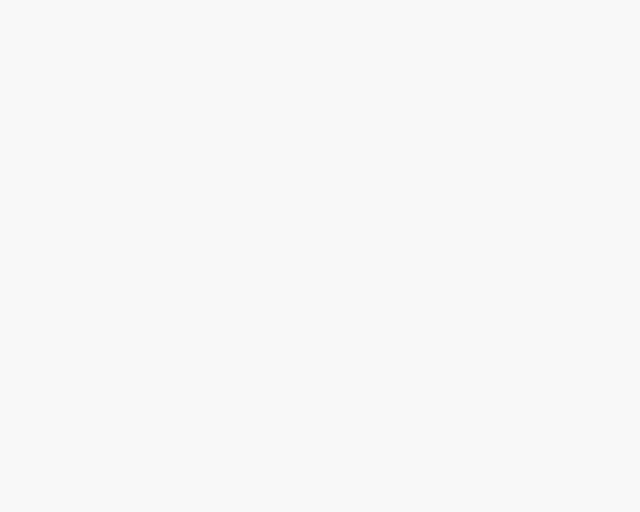
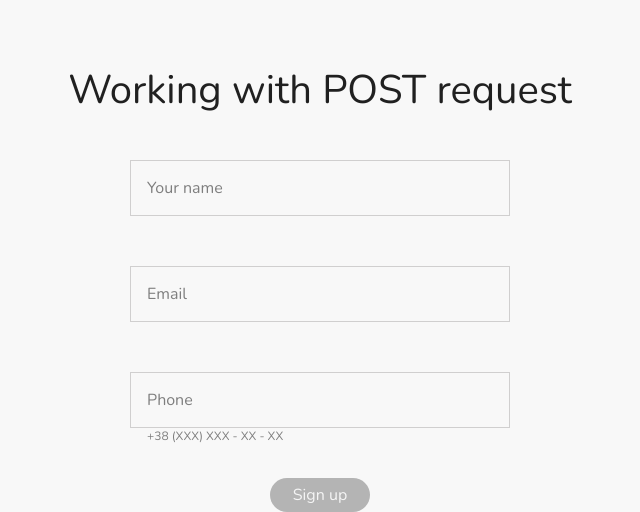
Before and after one commit to ksalpern/abz.test-task, a React (Create React App) app: page / in a window 1280 px wide. Shown: the part 1094-1606 px from the top of the page, without its empty margins (320-960 px from the left). Before the commit the page ends 1024 px from the top, so only its background shows below. Built offline with nearby package versions, Linux system fonts and the light colour scheme; no server answers.

Commit message:
add Form

```diff
--- a/src/App.js
+++ b/src/App.js
@@ -4,6 +4,7 @@ import Header from "./components/Header/Header";
 import Users from "./components/Users/Users";
 import './variables.scss'
 import axios from "axios";
+import Form from "./components/Form/Form";
 
 function App() {
   const [users, setUsers] = useState([]);
@@ -13,7 +14,7 @@ function App() {
   useEffect(() => {
     axios
       .get(
-        `https://frontend-test-assignment-api.abz.agency/api/v1/users?page=${page}&count=5`
+        `https://frontend-test-assignment-api.abz.agency/api/v1/users?page=${page}&count=6`
       )
       .then((res) => {
         console.log(res.data.users);
@@ -43,6 +44,7 @@ function App() {
       <Header />
       <Banner />
       <Users users={users} />
+      <Form />
     </div>
   );
 }
--- a/src/components/Form/Form.js
+++ b/src/components/Form/Form.js
@@ -0,0 +1,22 @@
+import React from 'react'
+import Button from '../UIcomponents/Button/Button'
+import Input from '../UIcomponents/Input/Input'
+import './Form.scss'
+
+const Form = () => {
+  return (
+    <div id='signUp' className='form'>
+      <div className="container">
+        <h2>Working with POST request</h2>
+        <form action="#">
+          <Input inputLabel='Your name' inputClass='' />
+          <Input inputLabel='Email' inputClass='' />
+          <Input inputLabel='Phone' inputClass='' inputHelperText='+38 (XXX) XXX - XX - XX' />
+          <Button buttonType='submit' buttonText='Sign up' buttonClass='btn disabled' buttonLink='#' />
+        </form>
+      </div>
+    </div>
+  )
+}
+
+export default Form
--- a/src/components/Form/Form.scss
+++ b/src/components/Form/Form.scss
@@ -0,0 +1,22 @@
+.form {
+
+  // background-color: rgba(255, 0, 0, 0.311);
+  form {
+    display: flex;
+    flex-direction: column;
+    gap: var(--defaultGap);
+    align-items: center;
+  }
+
+  button {
+    // margin-top: var(--defaultGap);
+  }
+}
+
+@media (min-width: 320px) {}
+
+@media (min-width: 768px) {}
+
+@media (min-width: 1024px) {}
+
+@media (min-width: 1170px) {}
--- a/src/components/UIcomponents/Button/Button.js
+++ b/src/components/UIcomponents/Button/Button.js
@@ -1,9 +1,9 @@
 import React from 'react'
 import './Button.scss'
 
-const Button = ({ buttonLink, buttonClass, buttonText }) => {
+const Button = ({ buttonLink, buttonClass, buttonText,buttonType }) => {
   return (
-    <button className={buttonClass}>
+    <button type={buttonType} className={buttonClass}>
       <a href={buttonLink}>{buttonText}</a>
     </button>
   )
--- a/src/components/UIcomponents/Button/Button.scss
+++ b/src/components/UIcomponents/Button/Button.scss
@@ -20,4 +20,8 @@
 .btn.disabled {
   background: var(--disabledButton);
   color: rgba(255, 255, 255, 0.87);
+  pointer-events: none;
+  a{
+    color: inherit;
+  }
 }
--- a/src/components/UIcomponents/Input/Input.js
+++ b/src/components/UIcomponents/Input/Input.js
@@ -1,8 +1,13 @@
 import React from 'react'
+import './Input.scss'
 
-const Input = () => {
+const Input = ({ inputClass, inputLabel, inputHelperText }) => {
   return (
-    <div>Input</div>
+    <div class="input__cover">
+      <input className={inputClass} type="text" required name="name" />
+      <label>{inputLabel}</label>
+      <span className="input__helper">{inputHelperText}</span>
+    </div>
   )
 }
 
--- a/src/components/UIcomponents/Input/Input.scss
+++ b/src/components/UIcomponents/Input/Input.scss
@@ -0,0 +1,73 @@
+input:focus~label,
+input:valid~label {
+  font-weight: 500;
+  font-size: 12px;
+  line-height: 14px;
+  background-color: var(--backgroundColor);
+  bottom: 100%;
+  padding: 2px 4px;
+  -webkit-transition: all 0.225s ease;
+  transition: all 0.225s ease;
+}
+
+.input__cover {
+  width: 100%;
+  max-width: 380px;
+  position: relative;
+  border: 1px solid #D0CFCF;
+}
+
+// .input__cover._error {
+//   input {
+//     border-bottom: 1px solid rgb(131, 19, 19);
+//   }
+// }
+
+// @media only screen and (max-width: 768px) {
+//   .input__cover {
+//     width: 100%;
+//   }
+// }
+
+.input__cover label {
+  color: #7E7E7E;
+  // color: aquamarine;
+  // opacity: 0.5;
+  padding: 0;
+  position: absolute;
+  bottom: 50%;
+  left: 16px;
+  -webkit-transition: all 0.25s ease;
+  transition: all 0.25s ease;
+  pointer-events: none;
+  transform: translateY(50%);
+}
+
+input {
+  padding: 14px 16px;
+  border: 0;
+  width: 100%;
+  background-color: transparent;
+  color: var(--blackText);
+}
+
+input:focus {
+  outline: 0;
+}
+
+input:focus~span {
+  width: 100%;
+  -webkit-transition: all 0.075s ease;
+  transition: all 0.075s ease;
+}
+
+.input__helper {
+  position: absolute;
+  left: 16px;
+  bottom: -16px;
+  font-weight: 400;
+  font-size: 12px;
+  line-height: 14px;
+  color: #7E7E7E;
+  pointer-events: none;
+}
--- a/src/components/Users/UserCard/UserCard.scss
+++ b/src/components/Users/UserCard/UserCard.scss
@@ -13,7 +13,11 @@
     border-radius: 50%;
   }
 
-  .userName {
+  .userInfo {
+    width: 100%;
+  }
+
+  p {
     white-space: nowrap;
     overflow: hidden;
     text-overflow: ellipsis;
@@ -22,25 +26,25 @@
 }
 
 @media (min-width: 320px) {
-  .userCard{
+  .userCard {
     width: 100%;
   }
 }
 
 @media (min-width: 768px) {
-  .userCard{
+  .userCard {
     max-width: 344px;
   }
 }
 
 @media (min-width: 1024px) {
-  .userCard{
+  .userCard {
     max-width: 282px;
   }
 }
 
 @media (min-width: 1170px) {
-  .userCard{
+  .userCard {
     max-width: 370px;
 
   }
--- a/src/components/Users/Users.js
+++ b/src/components/Users/Users.js
@@ -5,7 +5,7 @@ import './Users.scss'
 
 const Users = ({ users }) => {
   return (
-    <div className='users'>
+    <div id='users' className='users'>
       <div className="container">
         <h2>Working with GET request</h2>
         <div className="users__items">
```
